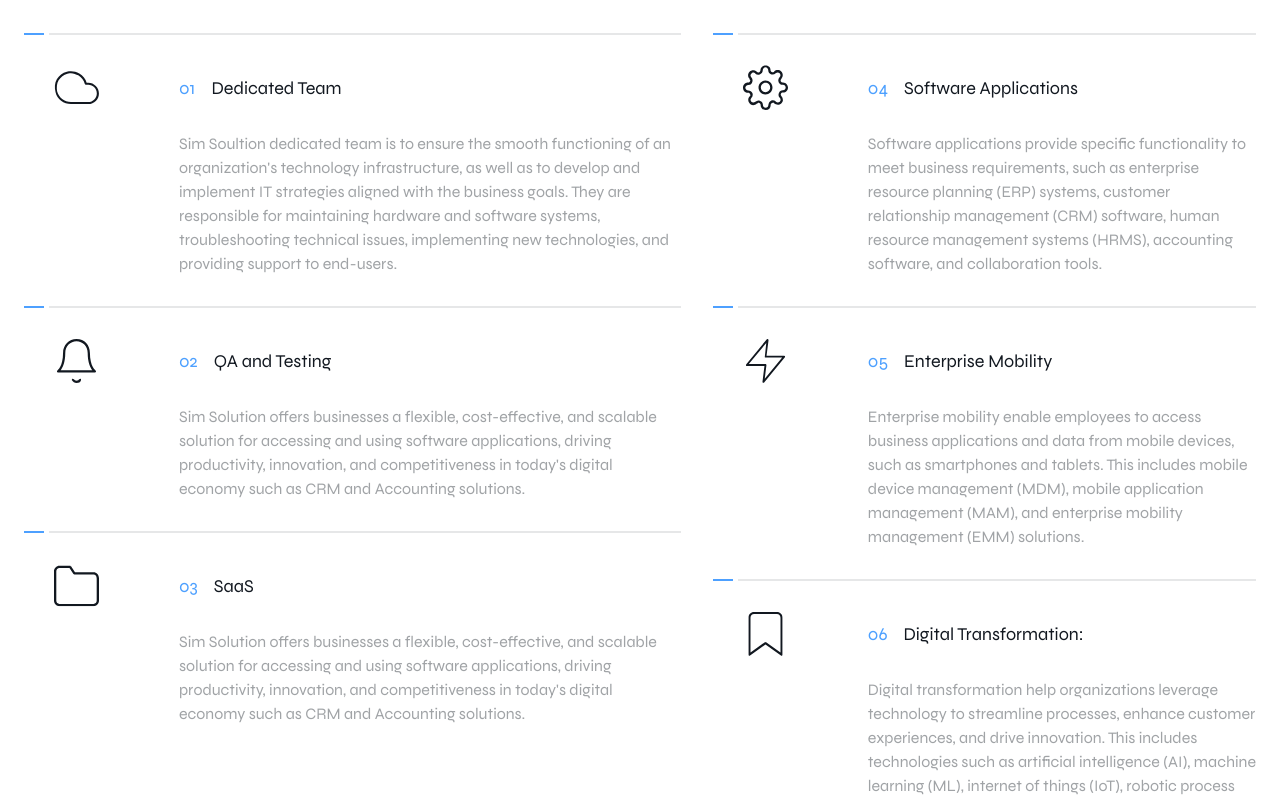
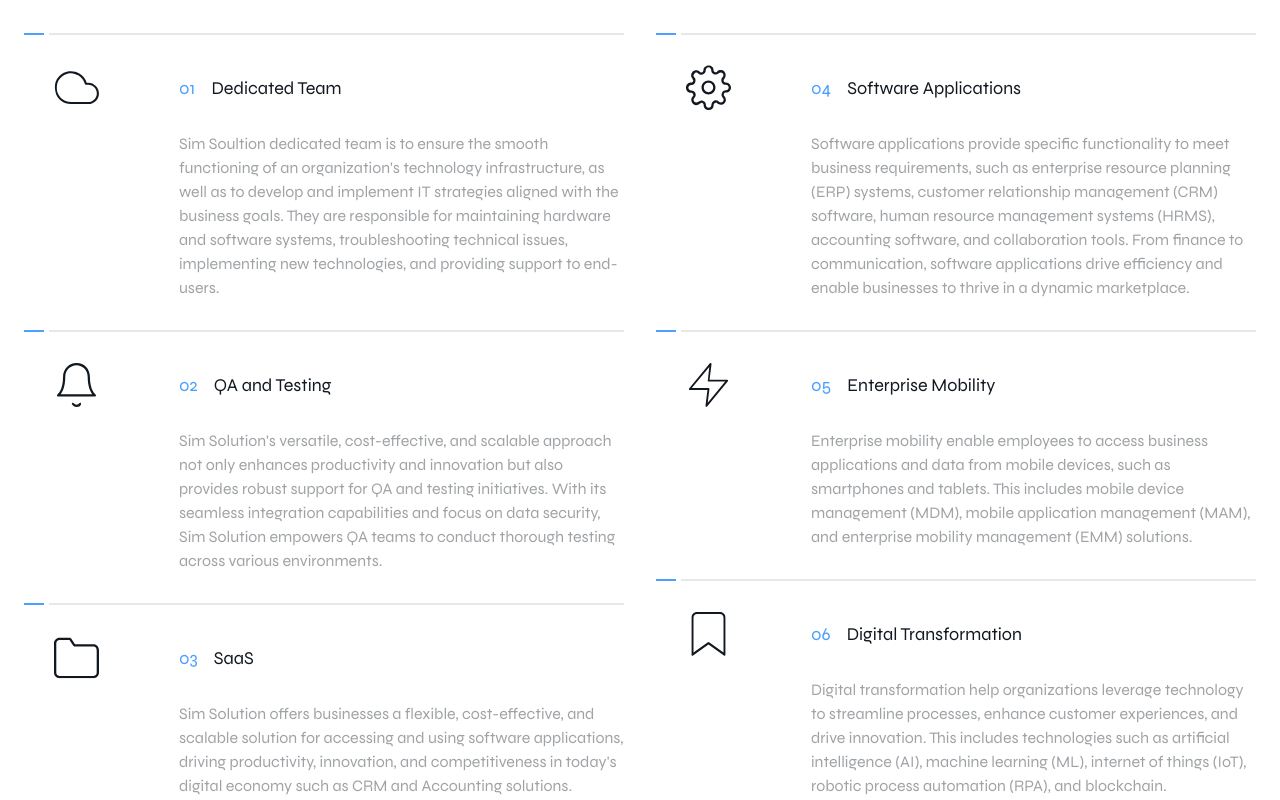
Before and after one commit to totauhid/simsolution, a Next.js app: page / in a window 1280 px wide. Shown: the part 1060-1860 px from the top of the page. Built offline with nearby package versions, Linux system fonts and the light colour scheme.

Commit message:
modify text

```diff
--- a/app/components/sections/HowWeCanHelp.tsx
+++ b/app/components/sections/HowWeCanHelp.tsx
@@ -22,7 +22,8 @@ const servicesData = [
     serial: "02",
     title: "QA and Testing",
     description:
-      "Sim Solution offers businesses a flexible, cost-effective, and scalable solution for accessing and using software applications, driving productivity, innovation, and competitiveness in today's digital economy such as CRM and Accounting solutions.",
+      "Sim Solution's versatile, cost-effective, and scalable approach not only enhances productivity and innovation but also provides robust support for QA and testing initiatives. With its seamless integration capabilities and focus on data security, Sim Solution empowers QA teams to conduct thorough testing across various environments.",
+    //  ensuring peak performance and compliance amidst dynamic market shifts.
   },
 
   {
@@ -40,7 +41,7 @@ const solutionsData = [
     serial: "04",
     title: "Software Applications",
     description:
-      "Software applications provide specific functionality to meet business requirements, such as enterprise resource planning (ERP) systems, customer relationship management (CRM) software, human resource management systems (HRMS), accounting software, and collaboration tools.",
+      "Software applications provide specific functionality to meet business requirements, such as enterprise resource planning (ERP) systems, customer relationship management (CRM) software, human resource management systems (HRMS), accounting software, and collaboration tools. From finance to communication, software applications drive efficiency and enable businesses to thrive in a dynamic marketplace.",
   },
   {
     img: icon5,
@@ -53,7 +54,7 @@ const solutionsData = [
   {
     img: icon6,
     serial: "06",
-    title: "Digital Transformation:",
+    title: "Digital Transformation",
     description:
       "Digital transformation help organizations leverage technology to streamline processes, enhance customer experiences, and drive innovation. This includes technologies such as artificial intelligence (AI), machine learning (ML), internet of things (IoT), robotic process automation (RPA), and blockchain.",
   },
@@ -68,7 +69,7 @@ const HowWeCanHelp = () => {
         </h2>
 
         <div className="flex-row lg:flex justify-between gap-8">
-          <div>
+          <div className="flex-1">
             <h4 className="text-[22px] text-[#121820] mt-[30px] mb-[30px] lg:mb-[60px]">
               IT Services
             </h4>
@@ -83,7 +84,7 @@ const HowWeCanHelp = () => {
             ))}
           </div>
 
-          <div>
+          <div className="flex-1">
             <h4 className="text-[22px] text-[#121820] mt-[30px] mb-[30px] lg:mb-[60px]">
               IT Solutions
             </h4>
--- a/app/components/ui/TableRow.tsx
+++ b/app/components/ui/TableRow.tsx
@@ -112,7 +112,7 @@ const TableRow: NextPage<Props> = ({ message }) => {
 
             <div className="p-4 md:p-5 space-y-4">
               {isLoading ? (
-                <div className="min-h-48">
+                <div className="min-h-24">
                   <p className="text-xl text-center">Loading...</p>
                 </div>
               ) : (
--- a/app/signin/page.tsx
+++ b/app/signin/page.tsx
@@ -9,7 +9,8 @@ import { zodResolver } from "@hookform/resolvers/zod";
 import { signIn } from "next-auth/react";
 import toast from "react-hot-toast";
 import { useRouter } from "next/navigation";
-import { FiLoader } from "react-icons/fi";
+import { FiArrowLeft, FiLoader } from "react-icons/fi";
+import Link from "next/link";
 
 const Page = () => {
   const [isLoading, setIsLoading] = useState(false);
@@ -113,6 +114,13 @@ const Page = () => {
             "Submit"
           )}
         </button>
+
+        <Link
+          className="flex items-center gap-1 mt-3 text-gray-500 hover:text-blue-800"
+          href={"/"}
+        >
+          <FiArrowLeft /> Go to site
+        </Link>
       </form>
     </div>
   );
```
